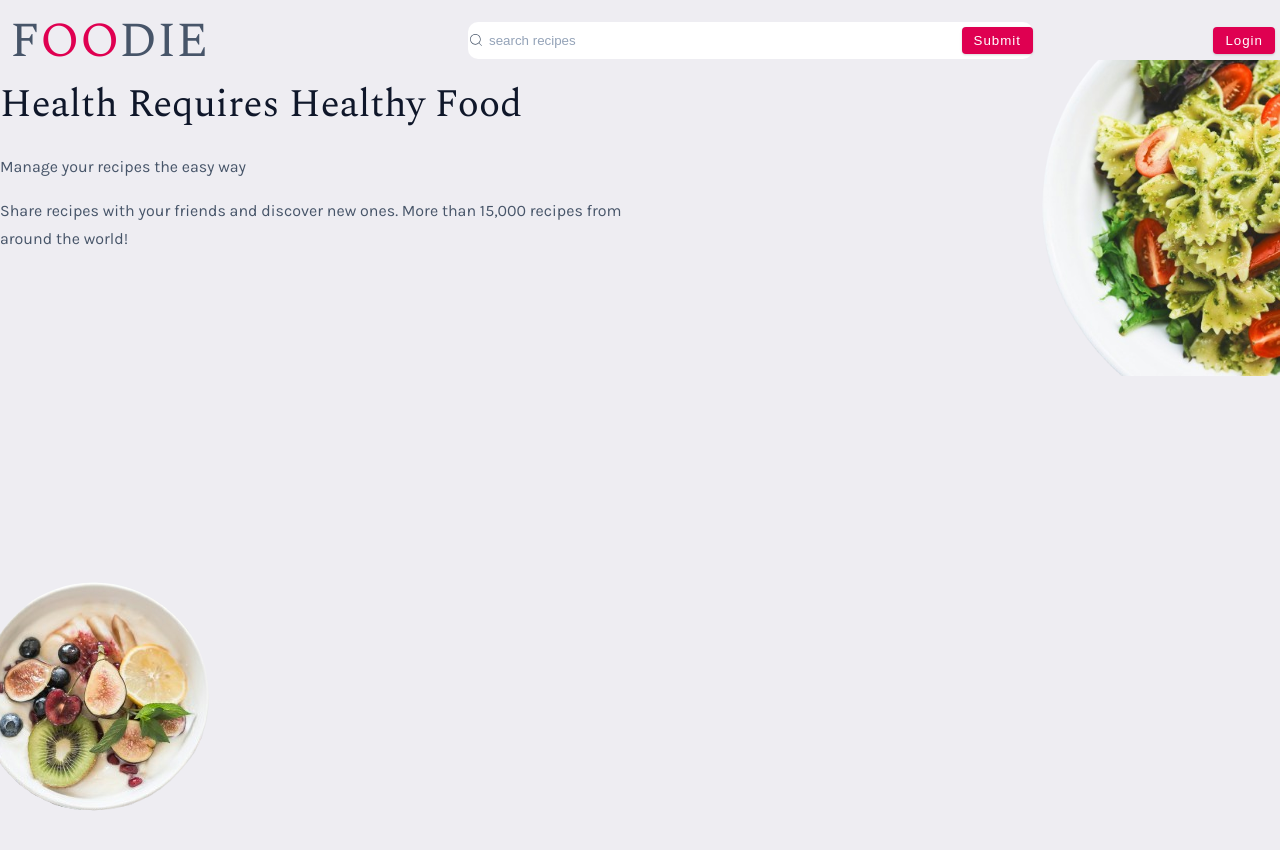
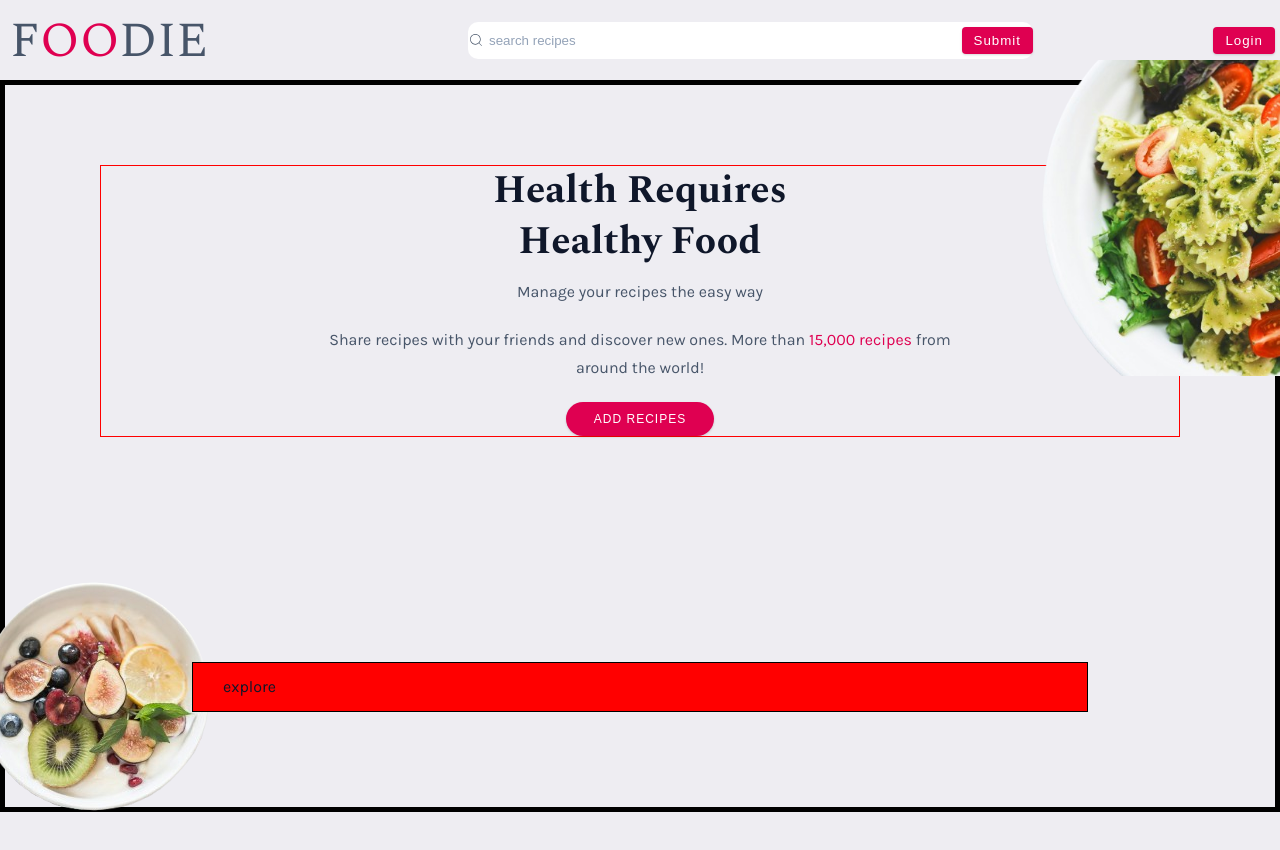
Before and after one commit to ozi-sadiq-kasai/Foodie, a React (Vite) app in the folder client/: page / in a window 1280 px wide. Shown: the top 850 px of the page. Built offline with nearby package versions, Linux system fonts and the light colour scheme.

Commit message:
styled home page

```diff
--- a/client/src/pages/home/Home.jsx
+++ b/client/src/pages/home/Home.jsx
@@ -1,11 +1,11 @@
 import styles from './Home.module.scss';
 import { CiSearch } from 'react-icons/ci';
-import { useNavigate } from 'react-router-dom'
-import breakfast from '../../assets/breakfast.png'
-import macaroni from '../../assets/macaroni.png'
+import { useNavigate } from 'react-router-dom';
+import breakfast from '../../assets/breakfast.png';
+import macaroni from '../../assets/macaroni.png';
 
 const Home = () => {
-  const navigate = useNavigate()
+  const navigate = useNavigate();
 
   return (
     <main className={styles.wrapper}>
@@ -28,16 +28,41 @@ const Home = () => {
             </div>
           </li>
           <li className={styles['wrapper__login']}>
-            <button className={`${styles['wrapper__login-btn']} btn`}
-            onClick={()=>navigate('/Login')}>login</button>
+            <button
+              className={`${styles['wrapper__login-btn']} btn`}
+              onClick={() => navigate('/Login')}>
+              login
+            </button>
           </li>
         </ul>
       </nav>
-      <img src={breakfast} alt="breakfast bowl" className={styles['wrapper__image-breakfast']} />
-      <img src={macaroni} alt="macaroni" className={styles['wrapper__image']}/>
-      <h2>Health Requires Healthy Food</h2>
-      <p>Manage your recipes the easy way</p>
-      <p>Share recipes with your friends and discover new ones. More than <span>15,000 recipes</span> from around the world!</p>
+      <img
+        src={breakfast}
+        alt='breakfast bowl'
+        className={styles['wrapper__image-breakfast']}
+      />
+      <img
+        src={macaroni}
+        alt='macaroni'
+        className={styles['wrapper__image-macaroni']}
+      />
+      <div className={styles['wrapper__content-div']}>
+        <div className={styles['wrapper__content']}>
+          <h2>
+            Health Requires <br />
+            Healthy Food
+          </h2>
+          <p className={styles['wrapper__content-manageRecipes']}>Manage your recipes the easy way</p>
+          <p className={styles['wrapper__content-shareRecipes']}>
+            Share recipes with your friends and discover new ones. More than
+            <span> 15,000 recipes</span> from around the world!
+          </p>
+          <button className={`${styles['wrapper__content-btn']} btn`}>ADD RECIPES</button>
+        </div>
+      </div>
+      <div className={styles['wrapper__explore-div']}>
+        explore
+      </div>
     </main>
   );
 };
--- a/client/src/pages/home/Home.module.scss
+++ b/client/src/pages/home/Home.module.scss
@@ -1,20 +1,20 @@
-.wrapper{
-  &__nav{
-   ul{
+.wrapper {
+  &__nav {
+    ul {
       display: flex;
       justify-content: space-between;
       align-items: center;
       gap: 1rem;
     }
   }
-  &__logo{
-   flex:2;
-   height:10vh;
+  &__logo {
+    flex: 2;
+    height: 10vh;
   }
-  &__search-wrapper{
-   flex:2.5;
+  &__search-wrapper {
+    flex: 2.5;
   }
-&__search-wrapper-div{
+  &__search-wrapper-div {
     display: flex;
     align-items: center;
     background-color: var(--white);
@@ -22,33 +22,72 @@
     padding: 5px 0;
     justify-content: space-between;
   }
-&__search-wrapper-input{
+  &__search-wrapper-input {
     display: flex;
     align-items: center;
-input{
+    input {
       border: none;
       outline: none;
-    padding-left: 5px ;
+      padding-left: 5px;
     }
   }
-&__search-wrapper-btn{
+  &__search-wrapper-btn {
     border: none;
   }
-&__login{
-   flex:1;
+  &__login {
+    flex: 1;
     text-align: end;
     padding-right: 5px;
   }
-&__image{
+  &__image-macaroni {
     position: absolute;
     top: 60px;
-   right:-100px;
+    right: -100px;
     width: 37%;
   }
 
-&__image-breakfast{
+  &__image-breakfast {
     position: absolute;
     left: -110px;
     bottom: -100px;
   }
+  &__content-div {
+    border: 5px solid #000;
+    height: calc(100vh - 8.5vh);
   }
+  &__content {
+    border: 1px solid red;
+    width: 85%;
+    margin: 5rem auto;
+    text-align: center;
+    h2 {
+      width: 50%;
+      margin: 0 auto;
+      font-weight: 700;
+    }
+  }
+  &__content-manageRecipes {
+    margin: 10px auto;
+  }
+  &__content-shareRecipes {
+    margin: 20px auto;
+    span {
+      color: var(--highlight);
+    }
+  }
+  &__content-btn {
+    padding: 10px 28px;
+    border-radius: 19px;
+    font-size: 12px;
+  }
+  &__explore-div {
+    border: 1px solid #000;
+    width: 100vw;
+    background-color: red;
+    position: relative;
+    top: -150px;
+    width: 70%;
+    margin: 0 auto;
+    padding: 10px 30px;
+  }
+}
```
Lines whose indentation alone changed are shown as unchanged.
